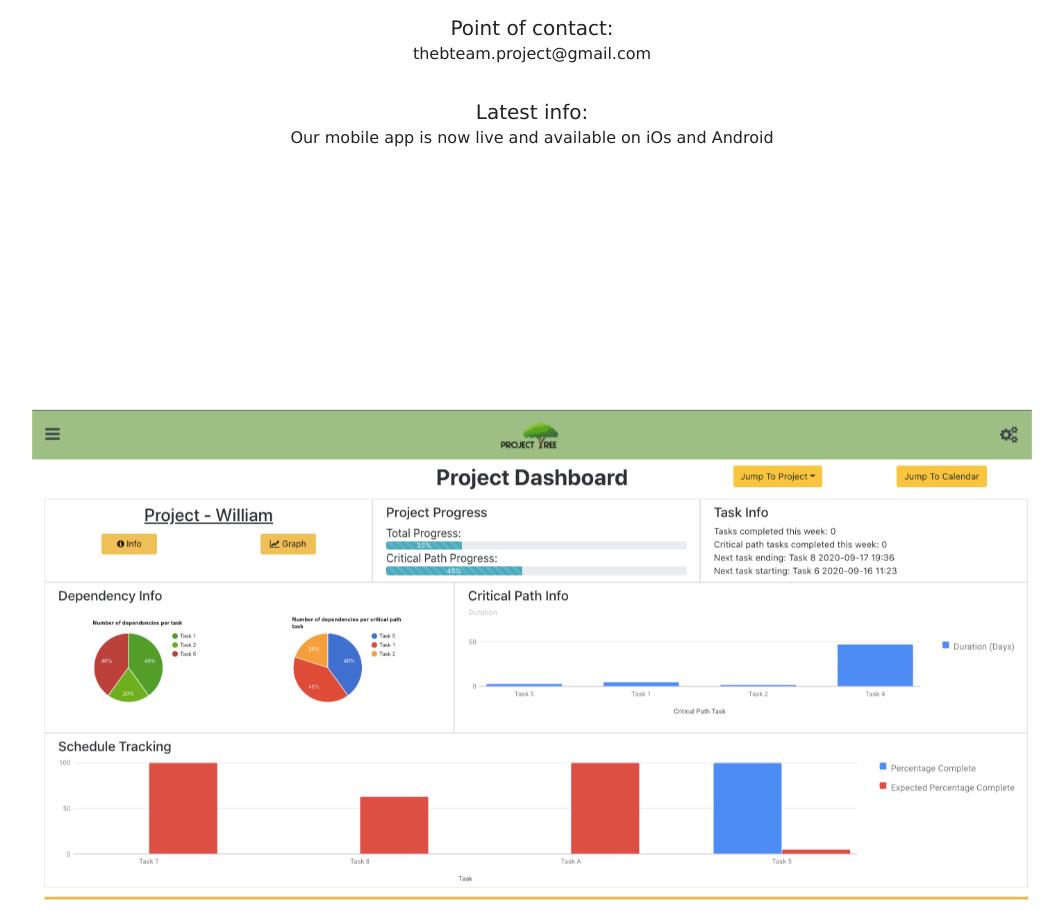
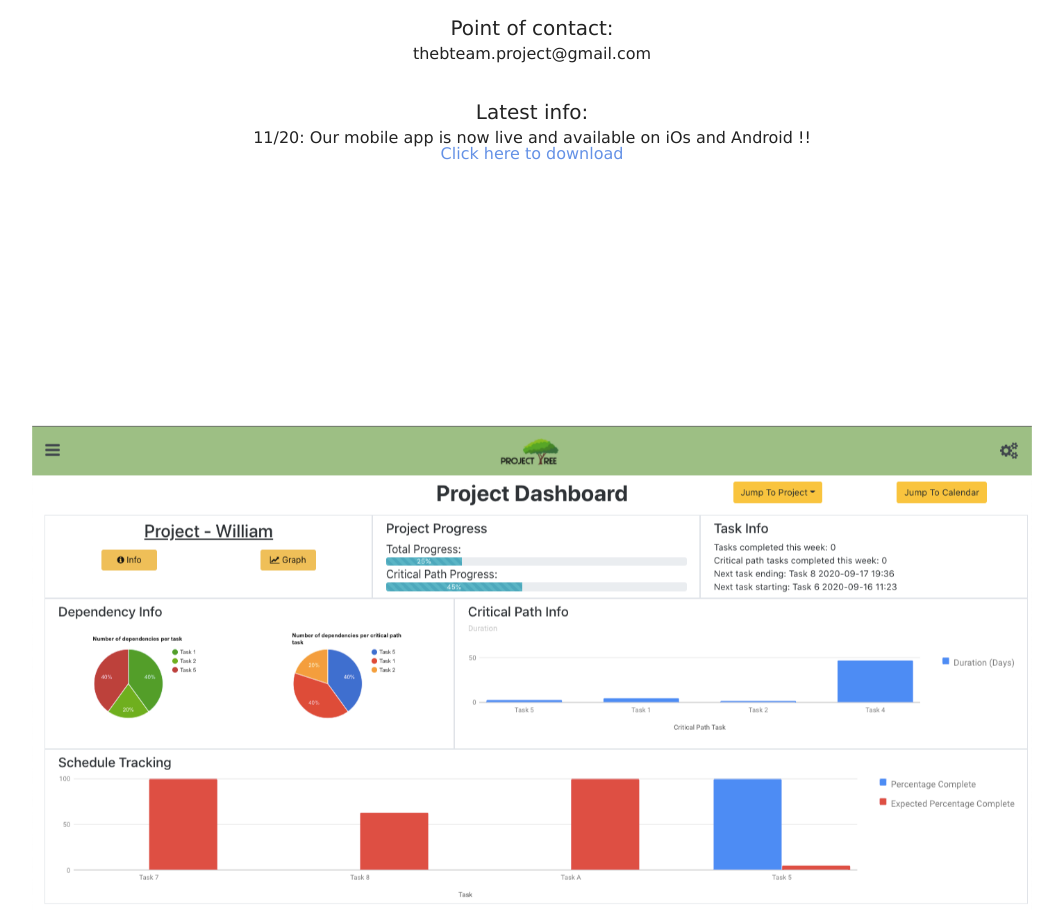
Before and after one commit to ragnarockerbunny/earthgirlsareeasywebsite.github.io, a plain HTML site: page games.html in a window 1280 px wide. Shown: the part 1740-2650 px from the top of the page, without its empty margins (108-1171 px from the left). Drawn offline with Linux system fonts and the light colour scheme.

Commit message:
Extra Links

```diff
--- a/games.html
+++ b/games.html
@@ -229,7 +229,7 @@ button.big-button:active::before {
         </div>
     </div>
 
-    <button class="big-button" onclick="https://projecttree.herokuapp.com/" type="button">Go to site</button>
+    <button class="big-button" onClick= "parent.location='https://projecttree.herokuapp.com/'" type="button">Go to site</button>
 
 </section>
 
@@ -292,7 +292,8 @@ button.big-button:active::before {
                     <h5  style="text-align:center">Point of contact:   </h5>
                     <p  style="text-align:center"> thebteam.project@gmail.com  </p><br>
                     <h5  style="text-align:center">Latest info:</h5>
-                    <p  style="text-align:center"> Our mobile app is now live and available on iOs and Android
+                    <p  style="text-align:center"> 11/20: Our mobile app is now live and available on iOs and Android !!<br>
+                        <a href="https://drive.google.com/file/d/1xgWt-K9mzN6L9JeMkQ-rF9eO_YAiVuRY/view?usp=sharing">Click here to download</a>
                     </p>
                 </div>
             </div>
@@ -325,7 +326,6 @@ button.big-button:active::before {
   <br>
 
 
-  <br><br><br>
   <script>
     var slideIndex = 0;
     showSlides();
```
